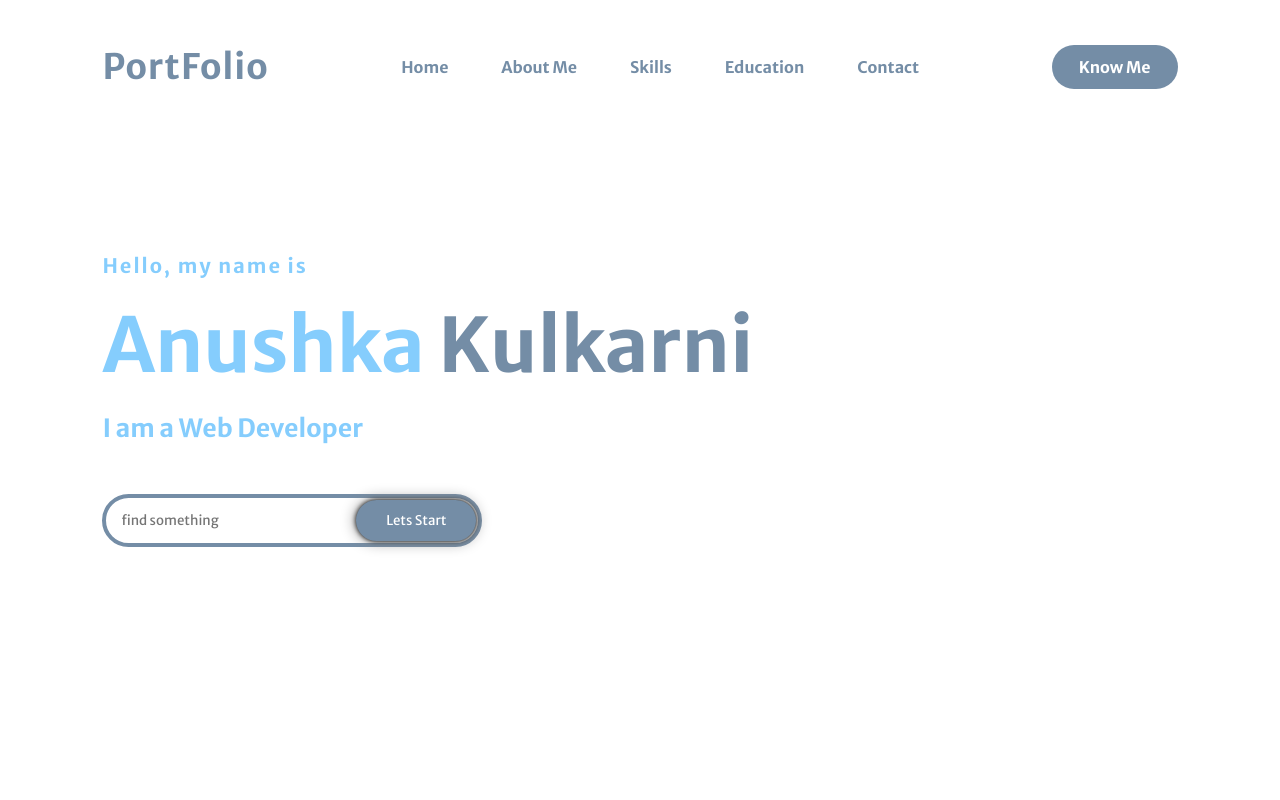
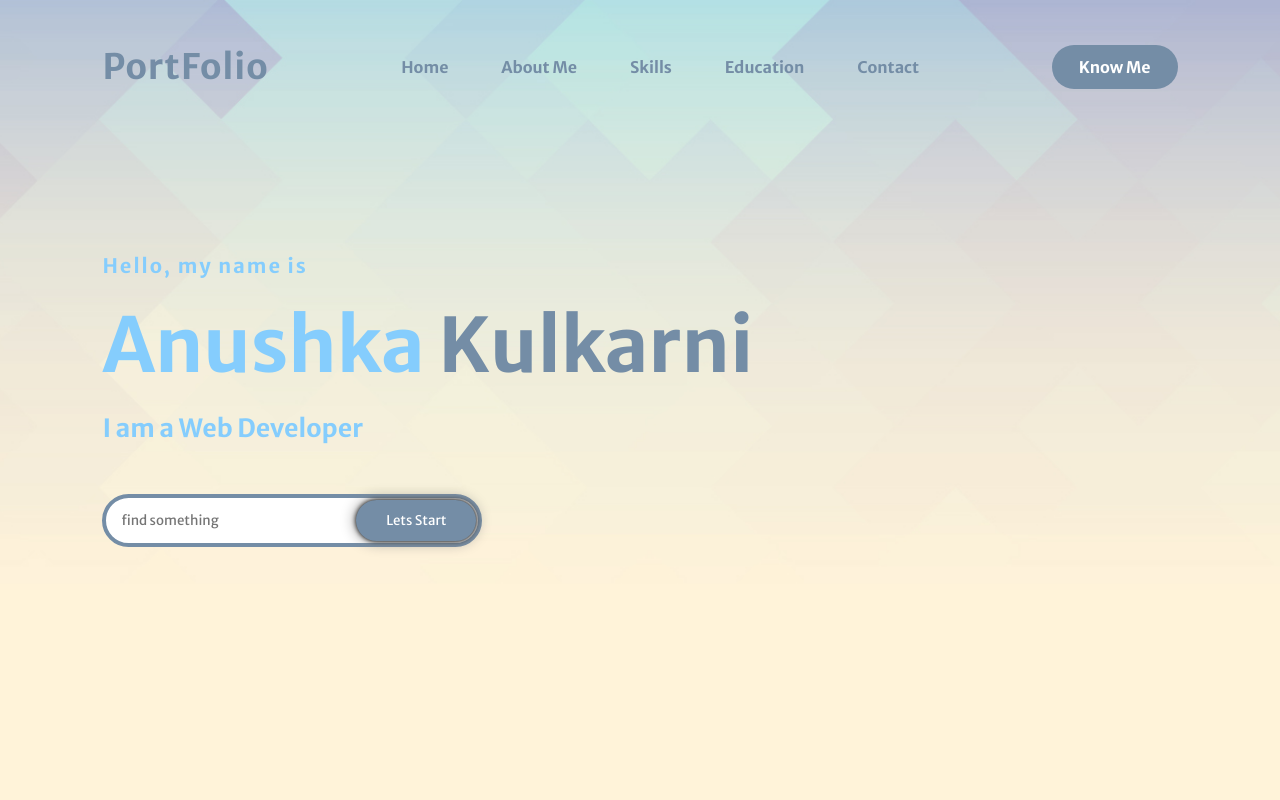
Before and after one commit to KAnushka942/oasis-task-2, a plain HTML site: page TASK 2/index.html in a window 1280 px wide. Shown: the top 800 px of the page. Drawn offline with Linux system fonts and the light colour scheme; files whose address does not match are found by name.

Commit message:
Update styles.css

```diff
--- a/TASK 2/styles.css
+++ b/TASK 2/styles.css
@@ -11,7 +11,7 @@
 .myself {
     height: 100vh;
     width: 100%;
-    background-image: url('bgimg1.jpg');
+    background-image: url('images/bgimg1.jpg');
     background-size: cover;
     background-position: center;
 
```
